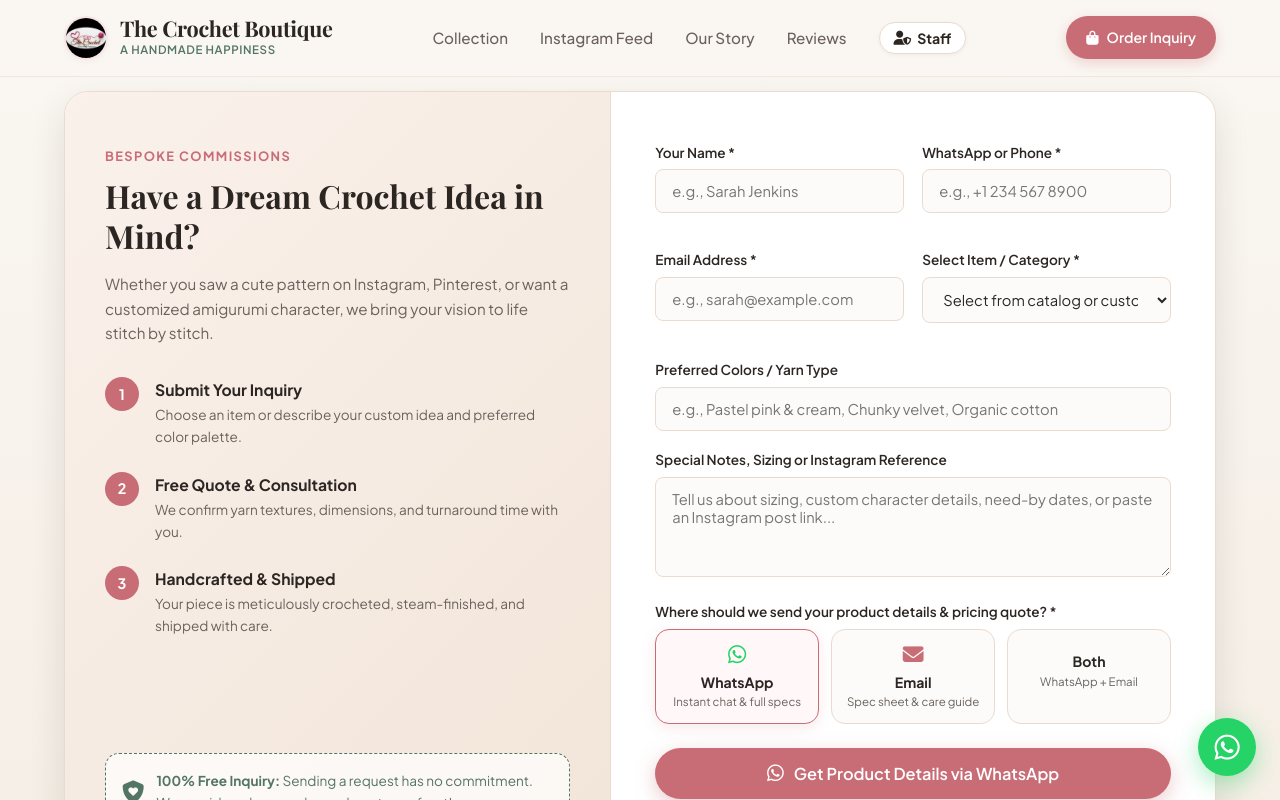
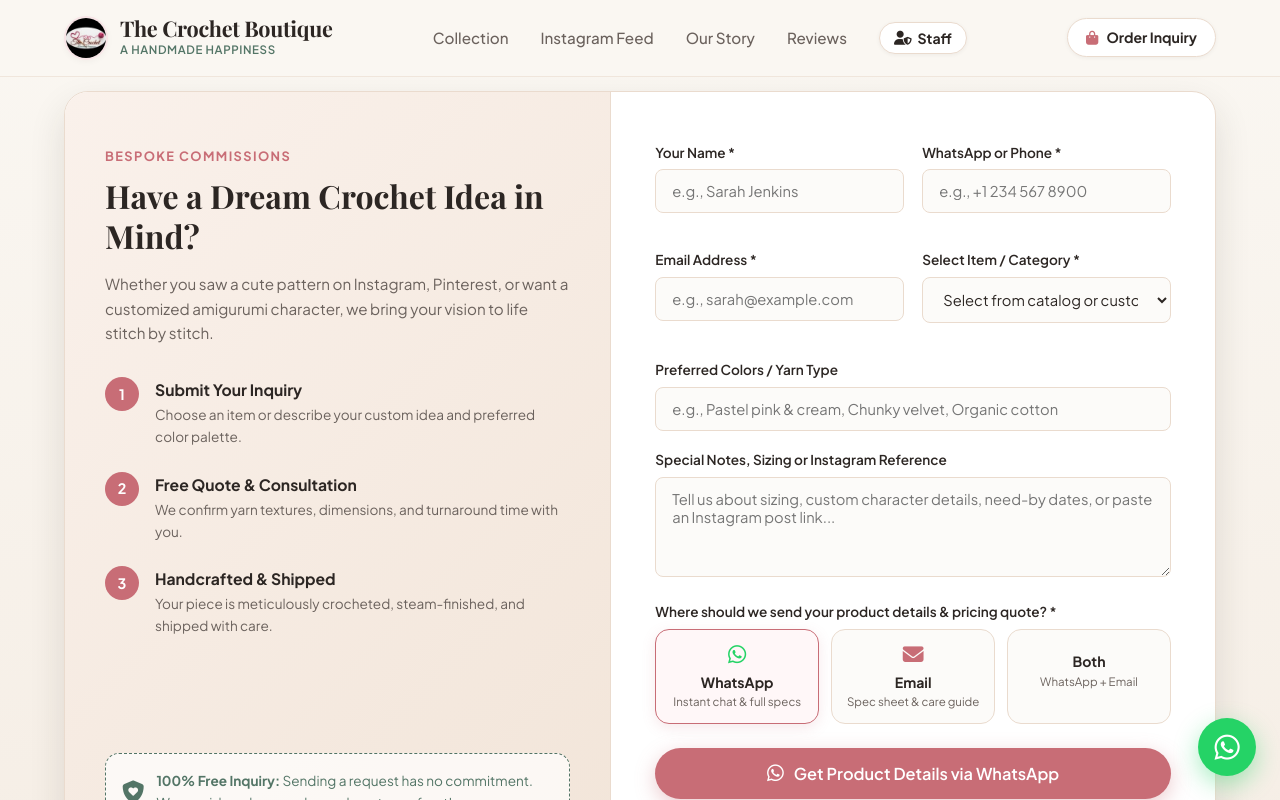
Before and after one commit to saboorhussain128-rgb/croche-boutique, a plain HTML site: page index.html in a window 1280 px wide. Both pictures are taken after a click on the link "Order Inquiry". Shown: the part 5097-5897 px from the top of the page. Drawn offline with nearby package versions, Linux system fonts and the light colour scheme; some icons are missing; a web font is replaced by a local one.

Commit message:
style: Match Order Inquiry button with Staff style (white by default, pink on hover/click)

```diff
--- a/css/style.css
+++ b/css/style.css
@@ -258,18 +258,41 @@ button, input, select, textarea {
   display: inline-flex;
   align-items: center;
   gap: 8px;
+  background: var(--color-surface);
+  border: 1px solid var(--color-border);
+  color: var(--color-text-main);
+  padding: 7px 18px;
+  border-radius: var(--radius-full);
+  font-family: inherit;
+  font-size: 0.88rem;
+  font-weight: 700;
+  cursor: pointer;
+  transition: var(--transition);
+  box-shadow: 0 1px 4px rgba(0, 0, 0, 0.05);
+  text-decoration: none;
+}
+
+.btn-header-inquiry i {
+  color: var(--color-primary);
+  transition: var(--transition);
+}
+
+.btn-header-inquiry:hover,
+.btn-header-inquiry:focus,
+.btn-header-inquiry:active,
+.btn-header-inquiry.active {
   background: var(--color-primary);
   color: white;
-  padding: 10px 20px;
-  border-radius: var(--radius-full);
-  font-size: 0.88rem;
-  font-weight: 600;
-  box-shadow: 0 4px 14px rgba(200, 109, 118, 0.28);
-}
-
-.btn-header-inquiry:hover {
-  background: var(--color-primary-hover);
+  border-color: var(--color-primary);
   transform: translateY(-1px);
+  box-shadow: 0 4px 12px rgba(200, 109, 118, 0.28);
+}
+
+.btn-header-inquiry:hover i,
+.btn-header-inquiry:focus i,
+.btn-header-inquiry:active i,
+.btn-header-inquiry.active i {
+  color: white;
 }
 
 .mobile-menu-toggle {
--- a/js/app.js
+++ b/js/app.js
@@ -114,7 +114,7 @@ document.addEventListener("DOMContentLoaded", () => {
     });
   }
 
-  // 5. Mobile Nav Toggle
+  // 5. Mobile Nav Toggle & Header Inquiry Click Feedback
   if (mobileMenuToggle && navLinks) {
     mobileMenuToggle.addEventListener("click", () => {
       const isVisible = navLinks.style.display === "flex";
@@ -130,6 +130,16 @@ document.addEventListener("DOMContentLoaded", () => {
         navLinks.style.boxShadow = "0 8px 16px rgba(0,0,0,0.1)";
         navLinks.style.borderBottom = "1px solid #EADBCE";
       }
+    });
+  }
+
+  const btnHeaderInquiry = document.querySelector(".btn-header-inquiry");
+  if (btnHeaderInquiry) {
+    btnHeaderInquiry.addEventListener("click", () => {
+      btnHeaderInquiry.classList.add("active");
+      setTimeout(() => {
+        btnHeaderInquiry.classList.remove("active");
+      }, 1800);
     });
   }
 
```
